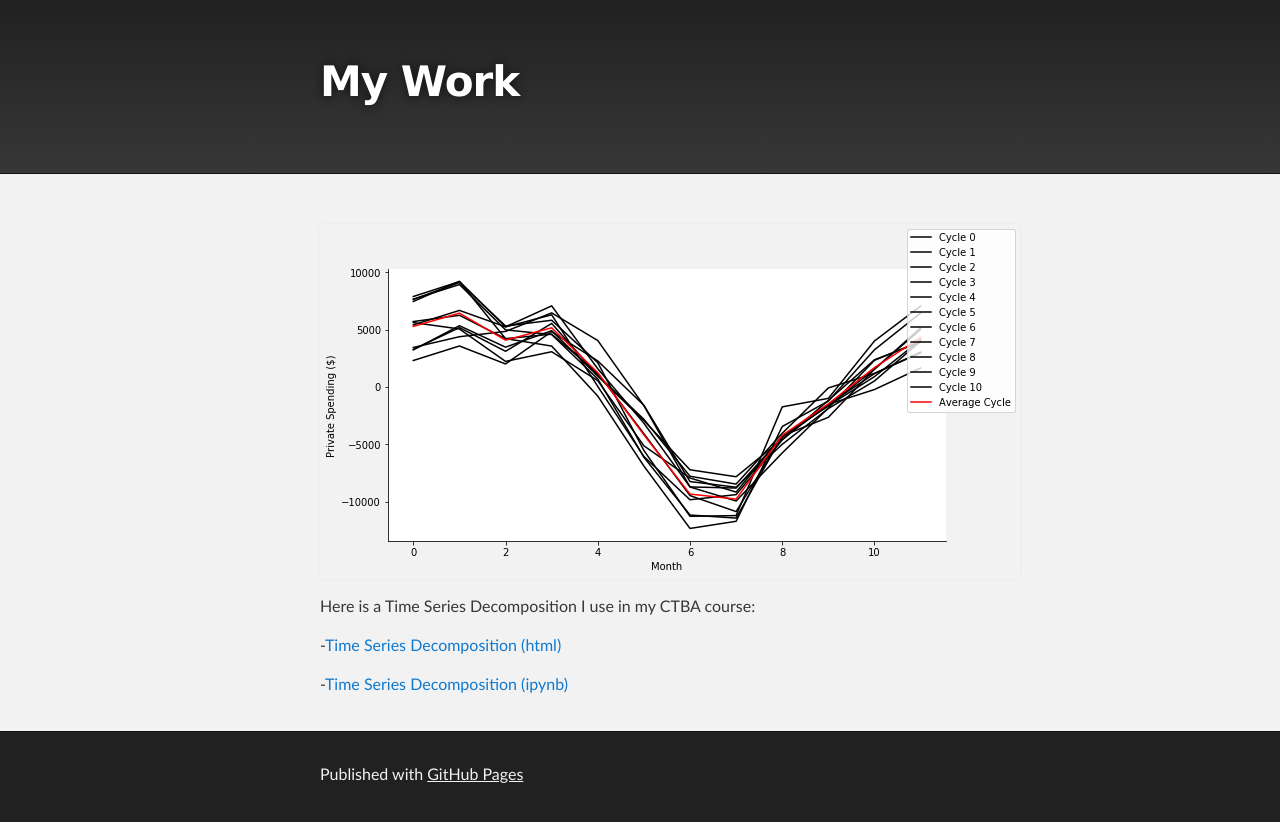
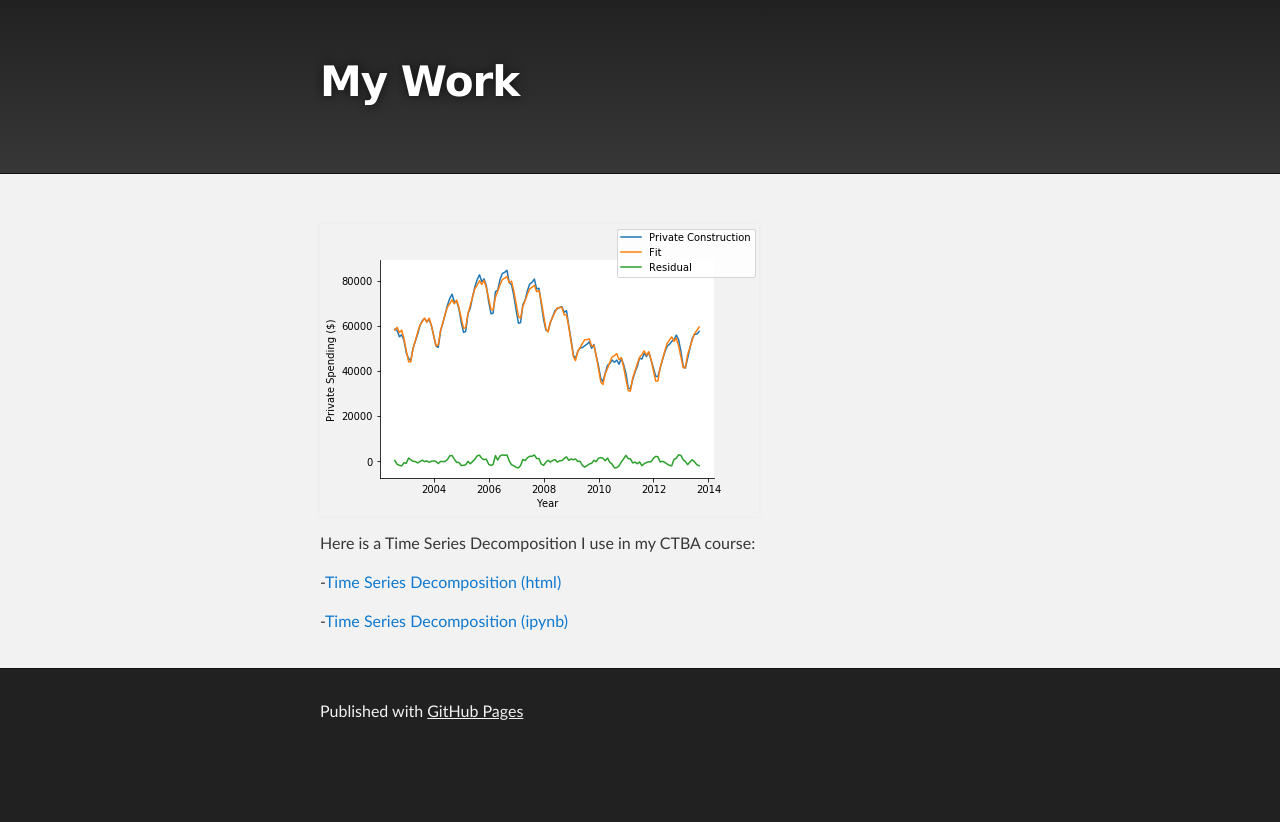
Before and after one commit to cav24/cav24.github.io, a Jekyll site: the page built from timeseries/index.md, in a window 1280 px wide. Shown: the top 822 px of the page. Built offline with Jekyll 4.4.1, drawn with Linux system fonts in a browser that asks for light colours; our own code applies the rules of GitHub Pages for plain Markdown files; the repository's description, which GitHub fills in, is left out.

Commit message:
Update index.md

```diff
--- a/timeseries/index.md
+++ b/timeseries/index.md
@@ -3,7 +3,7 @@ title: Time Series Decomposition
 description: Course Content
 ---
 
-![Average Cycle Plot](avgtsplot3.png)
+![Average Cycle Plot](tsplot.png)
 
 Here is a Time Series Decomposition I use in my CTBA course:
 
```
